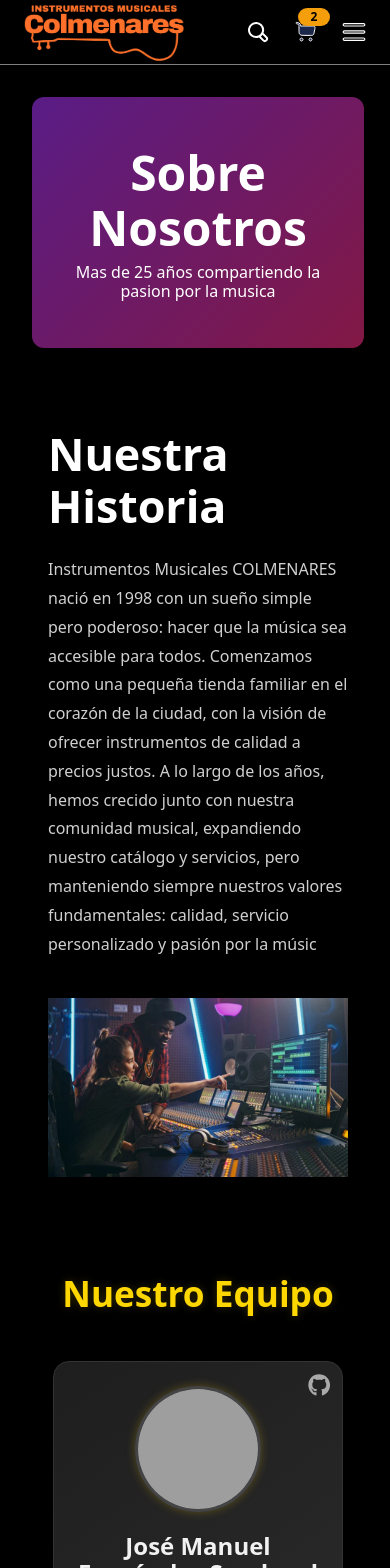
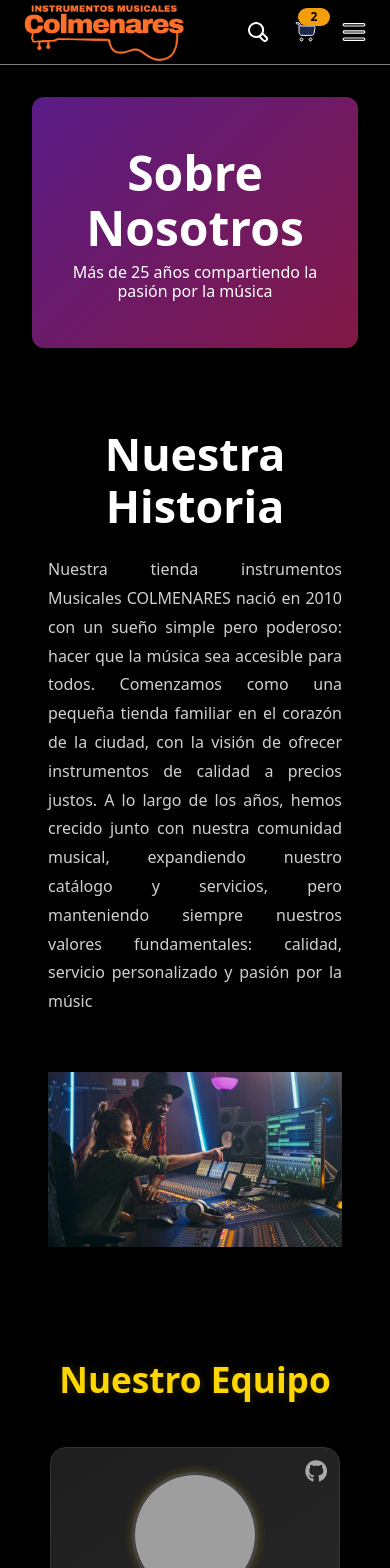
Before and after one commit to Manuelito18/colmenares-react, a React (Vite) app: page /nosotros in a window 390 px wide. Shown: the top 1568 px of the page. Built offline with nearby package versions, Linux system fonts and the light colour scheme; grey boxes are pictures that could not be loaded.

Commit message:
fix(style justify): center items and responsive

```diff
--- a/src/pages/Nosotros.jsx
+++ b/src/pages/Nosotros.jsx
@@ -7,24 +7,26 @@ export default function Nosotros() {
   return (
     <div className={styles.container}>
       <div className={styles.section}>
-        <BlockText
-          title="Sobre Nosotros"
-          text="Mas de 25 años compartiendo la pasion por la musica"
-          background="linear-gradient(135deg, #591C86, #821844)"
-        />
+        <div className={styles.blockTextWrapper}>
+          <BlockText
+            title="Sobre Nosotros"
+            text="Más de 25 años compartiendo la pasión por la música"
+            background="linear-gradient(135deg, #591C86, #821844)"
+          />
+        </div>
       </div>
       <div className={styles.history}>
         <div className={styles.historyText}>
           <h2>Nuestra Historia</h2>
           <p>
-            Instrumentos Musicales COLMENARES nació en 1998 con un sueño simple
-            pero poderoso: hacer que la música sea accesible para todos.
-            Comenzamos como una pequeña tienda familiar en el corazón de la
-            ciudad, con la visión de ofrecer instrumentos de calidad a precios
-            justos. A lo largo de los años, hemos crecido junto con nuestra
-            comunidad musical, expandiendo nuestro catálogo y servicios, pero
-            manteniendo siempre nuestros valores fundamentales: calidad,
-            servicio personalizado y pasión por la músic
+            Nuestra tienda instrumentos Musicales COLMENARES nació en 2010 con
+            un sueño simple pero poderoso: hacer que la música sea accesible
+            para todos. Comenzamos como una pequeña tienda familiar en el
+            corazón de la ciudad, con la visión de ofrecer instrumentos de
+            calidad a precios justos. A lo largo de los años, hemos crecido
+            junto con nuestra comunidad musical, expandiendo nuestro catálogo y
+            servicios, pero manteniendo siempre nuestros valores fundamentales:
+            calidad, servicio personalizado y pasión por la músic
           </p>
         </div>
         <div className={styles.historyImage}>
--- a/src/pages/styles/Nosotros.module.css
+++ b/src/pages/styles/Nosotros.module.css
@@ -4,7 +4,10 @@
   color: #f0f0f0;
   font-family: system-ui, -apple-system, BlinkMacSystemFont, 'Segoe UI', Roboto, Oxygen, Ubuntu, Cantarell, 'Open Sans', 'Helvetica Neue', sans-serif;
   display: grid;
+    max-width: 100vw;
+  overflow-x: hidden;
 }
+
 .section {
   padding: 2rem;
 }
@@ -22,7 +25,6 @@
   max-width: 550px;
   flex: 1 1 45%;
   min-width: 300px;
-  text-align: left;
 }
 
 .historyText h2 {
@@ -30,12 +32,14 @@
   color: #ffffff;
   margin-bottom: 1.5rem;
   text-shadow: 2px 2px 4px rgba(0, 0, 0, 0.5);
+  text-align: right;
 }
 
 .historyText p {
   font-size: 1rem;
   line-height: 1.8;
   color: #d0d0d0;
+  text-align: justify;
 }
 
 .historyImage {
@@ -59,9 +63,6 @@
 .historyImage img:hover {
   transform: scale(1.03);
 }
-
-
-
 
 .team {
   text-align: center;
@@ -87,8 +88,8 @@
 }
 
 .teamUser > * {
-  flex: 1 1 300px;
-  max-width: 300px;
+  flex: 1 1 260px;
+  max-width: 100%;
 }
 
 .numbers {
@@ -112,3 +113,24 @@
   margin: 0 auto;
   padding: 0 1rem;
 }
+
+
+@media (max-width: 768px) {
+
+  .historyText {
+  flex: 1 1 100%;
+  min-width: 0;
+  max-width: 100%;
+  }
+
+  .historyText h2 {
+  text-align: center;
+  }
+
+  .historyImage {
+  flex: 1 1 100%;
+  min-width: 0;
+  max-width: 100%;
+  padding: 1rem 0;
+  }
+}
```
